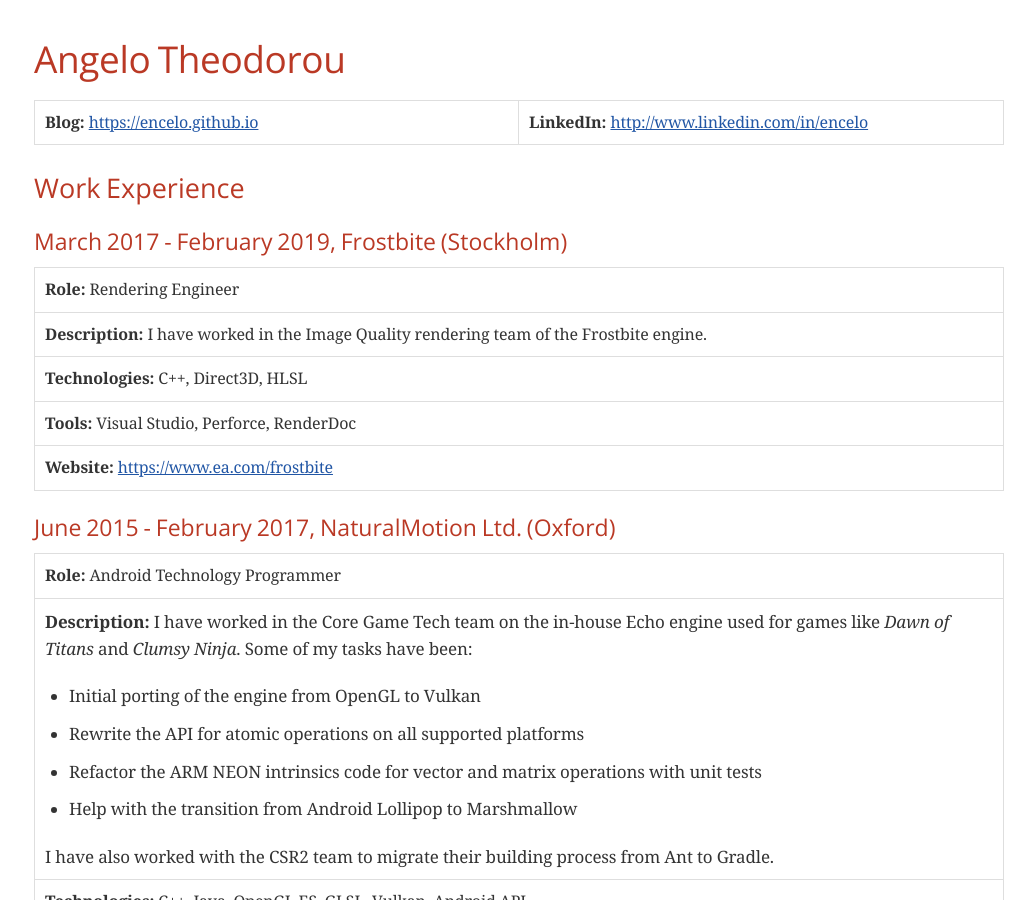
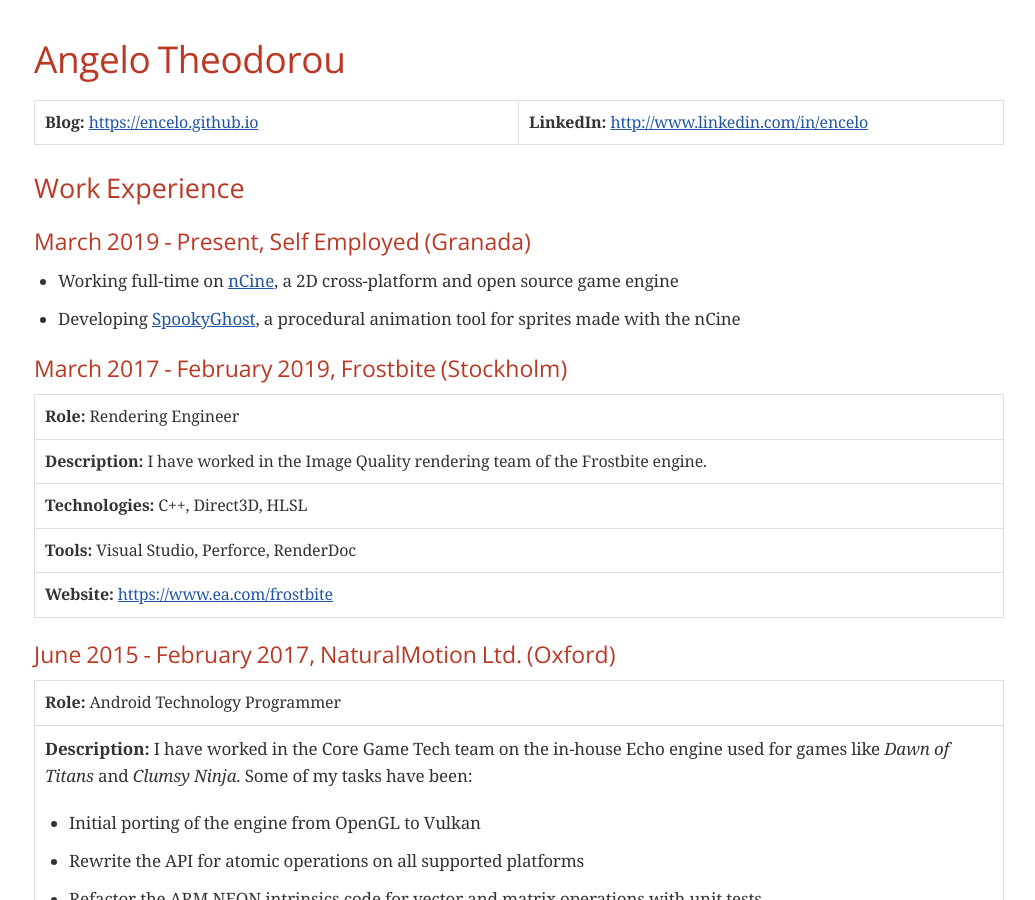
Before and after one commit to encelo/encelo.github.io, a Jekyll site: the page curriculum.html, which Jekyll copies as it is, in a window 1280 px wide and 900 px high. Shown: the whole window, without its empty margins (121-1156 px from the left). Built offline with Jekyll 4.4.1, drawn with Linux system fonts in a browser that asks for light colours; some web fonts are replaced; some of the changed text lies outside the part shown.

```diff
--- a/curriculum.adoc
+++ b/curriculum.adoc
@@ -6,6 +6,10 @@
 |===
 
 === Work Experience
+
+==== March 2019 - Present, Self Employed (Granada)
+* Working full-time on https://ncine.github.io/[nCine], a 2D cross-platform and open source game engine
+* Developing https://encelo.itch.io/spookyghost[SpookyGhost], a procedural animation tool for sprites made with the nCine
 
 ==== March 2017 - February 2019, Frostbite (Stockholm)
 |===
@@ -74,7 +78,7 @@
 
 [cols="16,84"]
 |===
-|2011 - to date|*nCine*: http://ncine.github.io, a multi-platform 2D game engine
+|2011 - to date|*nCine*: http://ncine.github.io, a cross-platform 2D game engine
 |2010|*Pacstats*: http://pacstats.googlecode.com, statistical charts generator for Arch Linux pacman activity
 |2005 - 2010|*OpenGL demos*: http://encelo.netsons.org/programming/opengl, experiments about SSAO, parallax mapping, DoF, deferred shading, HDR, toon shading, water rendering and stencil shadows
 |2006 - 2007|*GL O.B.S.*: http://globs.sourceforge.net, GL Open Benchmark Suite
--- a/curriculum.html
+++ b/curriculum.html
@@ -458,6 +458,19 @@
 <div class="sect2">
 <h3 id="_work_experience">Work Experience</h3>
 <div class="sect3">
+<h4 id="_march_2019_present_self_employed_granada">March 2019 - Present, Self Employed (Granada)</h4>
+<div class="ulist">
+<ul>
+<li>
+<p>Working full-time on <a href="https://ncine.github.io/">nCine</a>, a 2D cross-platform and open source game engine</p>
+</li>
+<li>
+<p>Developing <a href="https://encelo.itch.io/spookyghost">SpookyGhost</a>, a procedural animation tool for sprites made with the nCine</p>
+</li>
+</ul>
+</div>
+</div>
+<div class="sect3">
 <h4 id="_march_2017_february_2019_frostbite_stockholm">March 2017 - February 2019, Frostbite (Stockholm)</h4>
 <table class="tableblock frame-all grid-all stretch">
 <colgroup>
@@ -649,7 +662,7 @@
 <tbody>
 <tr>
 <td class="tableblock halign-left valign-top"><p class="tableblock">2011 - to date</p></td>
-<td class="tableblock halign-left valign-top"><p class="tableblock"><strong>nCine</strong>: <a href="http://ncine.github.io" class="bare">http://ncine.github.io</a>, a multi-platform 2D game engine</p></td>
+<td class="tableblock halign-left valign-top"><p class="tableblock"><strong>nCine</strong>: <a href="http://ncine.github.io" class="bare">http://ncine.github.io</a>, a cross-platform 2D game engine</p></td>
 </tr>
 <tr>
 <td class="tableblock halign-left valign-top"><p class="tableblock">2010</p></td>
--- a/notes.adoc
+++ b/notes.adoc
@@ -316,3 +316,4 @@
 * http://www.bounceapp.com/116414[Mike Acton's review] of `OgreNode.cpp`
 * https://gist.github.com/ocornut/cb980ea183e848685a36[Memory, Cache, CPU optimization resources] by Omar Cornut
 * http://aras-p.info/texts/files/2018Academy%20-%20ECS-DoD.pdf[Entity Component Systems & Data Oriented Design (PDF)] by Aras Pranckevičius (Unity Technologies)
+* http://nfrechette.github.io/2015/05/05/caches_everywhere/[Caches everywhere] by Nicholas Frechette
--- a/notes.html
+++ b/notes.html
@@ -1447,6 +1447,9 @@
 <li>
 <p><a href="http://aras-p.info/texts/files/2018Academy%20-%20ECS-DoD.pdf">Entity Component Systems &amp; Data Oriented Design (PDF)</a> by Aras Pranckevičius (Unity Technologies)</p>
 </li>
+<li>
+<p><a href="http://nfrechette.github.io/2015/05/05/caches_everywhere/">Caches everywhere</a> by Nicholas Frechette</p>
+</li>
 </ul>
 </div>
 </div>
```
